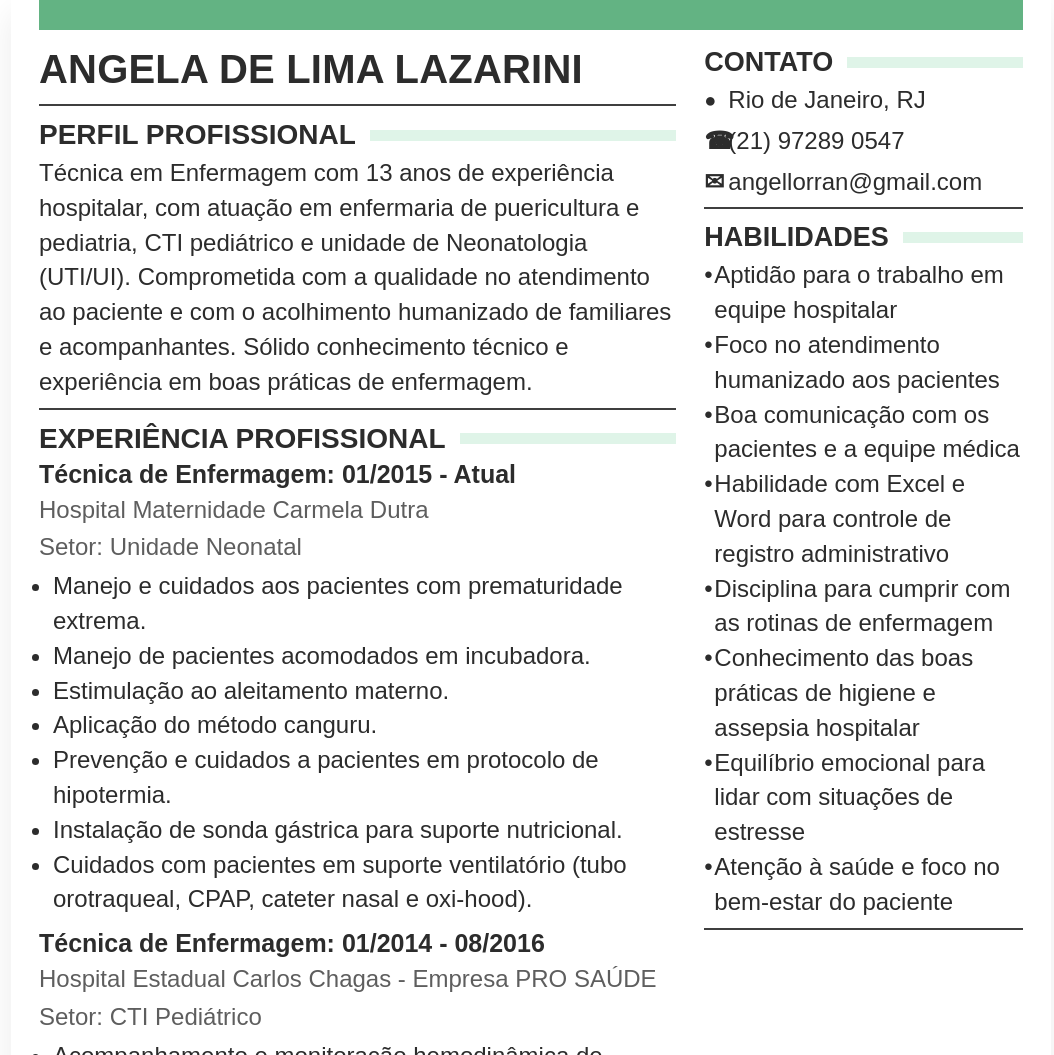
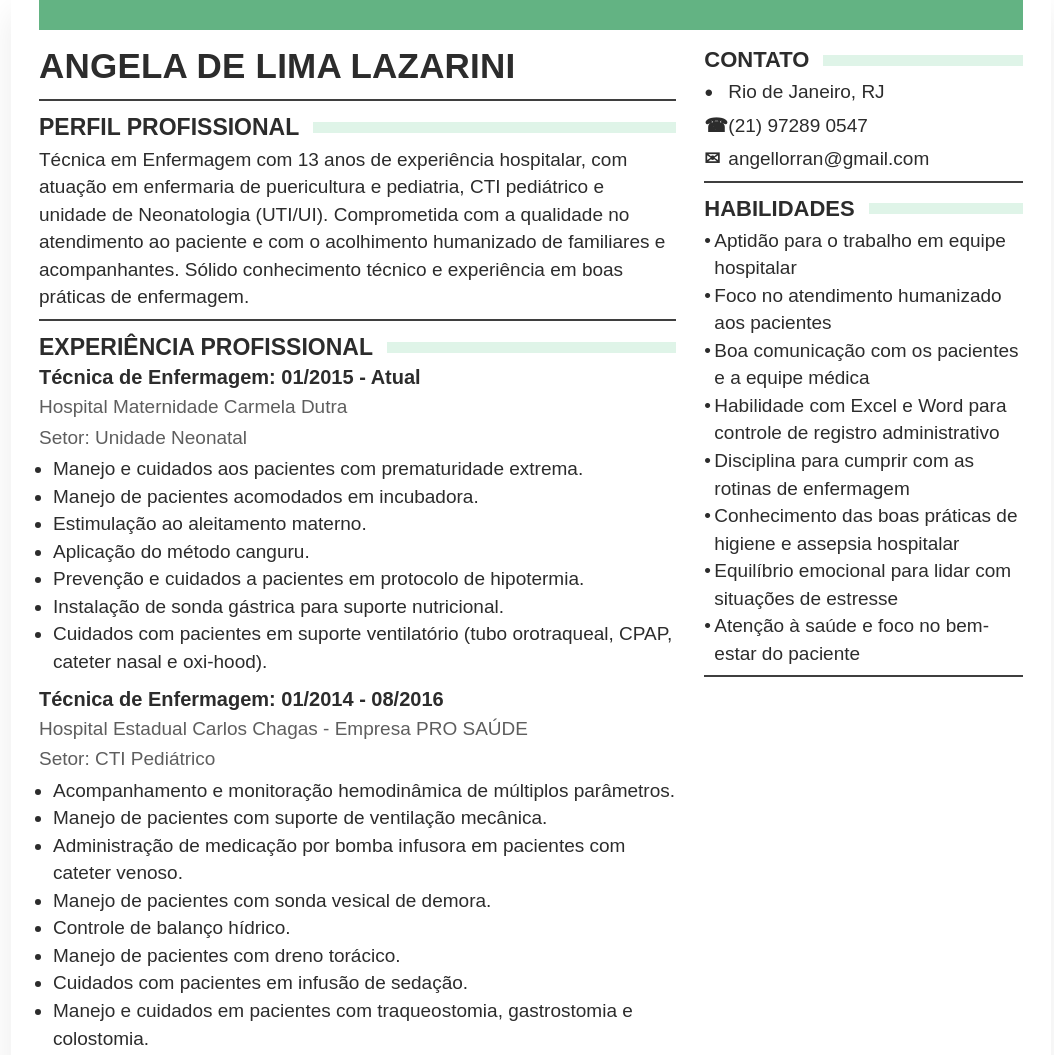
Before and after one commit to lorran2003/curriculo_angela, a website built with Vite: page index.html in a window 1280 px wide. Shown: the top 1055 px of the page, without its empty margins (109-1163 px from the left). Built offline with nearby package versions, Linux system fonts and the light colour scheme.

Commit message:
size text

```diff
--- a/src/style.css
+++ b/src/style.css
@@ -43,7 +43,7 @@ body {
 
 .hero h1 {
     margin: 0 0 6px;
-    font-size: 40px;
+    font-size: 35px;
     line-height: 1.05;
     font-weight: 800;
     letter-spacing: 0.2px;
@@ -66,7 +66,7 @@ body {
 
 .section-heading h2 {
     margin: 0;
-    font-size: 28px;
+    font-size: 23px;
     line-height: 1;
     font-weight: 800;
 }
@@ -84,7 +84,7 @@ body {
 .affiliations-list li,
 .language-block p,
 .contact-item {
-    font-size: 24px;
+    font-size: 19px;
     line-height: 1.45;
     margin: 0;
 }
@@ -102,7 +102,7 @@ body {
 .job-header h3,
 .education h3 {
     margin: 0 0 4px;
-    font-size: 25px;
+    font-size: 20px;
     font-weight: 800;
 }
 
@@ -142,7 +142,7 @@ li + li {
 }
 
 .side-heading h2 {
-    font-size: 27px;
+    font-size: 22px;
 }
 
 .contact-list,
@@ -166,13 +166,13 @@ li + li {
     position: absolute;
     left: 0;
     top: 0;
-    font-size: 24px;
+    font-size: 19px;
     font-weight: 700;
 }
 
 .contact-item.location::before {
     content: "\25CF";
-    font-size: 20px;
+    font-size: 15px;
     top: 3px;
 }
 
@@ -198,7 +198,7 @@ li + li {
 }
 
 .language-block {
-    font-size: 24px;
+    font-size: 19px;
 }
 
 .language-line {
```
